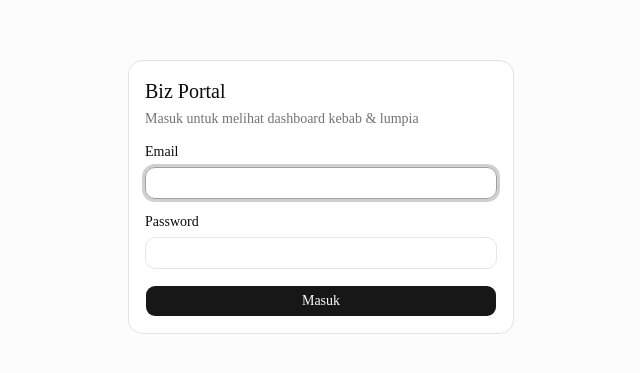
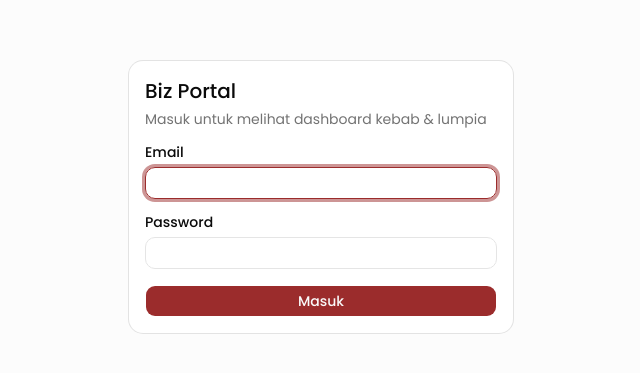
Before and after one commit to imamf85/biz-portal, a Next.js app: page /login in a window 1280 px wide. Shown: the part 203-576 px from the top of the page, without its empty margins (319-959 px from the left). Built offline with nearby package versions, Linux system fonts and the light colour scheme.

Commit message:
feat: update color variables in globals.css and refactor font imports in layout.tsx

```diff
--- a/src/app/globals.css
+++ b/src/app/globals.css
@@ -56,9 +56,9 @@
   --card-foreground: oklch(0.145 0 0);
   --popover: oklch(1 0 0);
   --popover-foreground: oklch(0.145 0 0);
-  --primary: oklch(0.205 0 0);
+  --primary: oklch(0.465 0.147 24.938);
   --primary-foreground: oklch(0.985 0 0);
-  --secondary: oklch(0.97 0 0);
+  --secondary: oklch(0.652 0.132 81.572);
   --secondary-foreground: oklch(0.205 0 0);
   --muted: oklch(0.97 0 0);
   --muted-foreground: oklch(0.556 0 0);
@@ -67,9 +67,9 @@
   --destructive: oklch(0.577 0.245 27.325);
   --border: oklch(0.922 0 0);
   --input: oklch(0.922 0 0);
-  --ring: oklch(0.708 0 0);
-  --chart-1: #2a78d6;
-  --chart-2: #eb6834;
+  --ring: oklch(0.465 0.147 24.938);
+  --chart-1: #9b2c2c;
+  --chart-2: #b8860b;
   --chart-3: #1baf7a;
   --chart-4: #eda100;
   --chart-5: #e87ba4;
@@ -91,10 +91,10 @@
   --card-foreground: oklch(0.985 0 0);
   --popover: oklch(0.205 0 0);
   --popover-foreground: oklch(0.985 0 0);
-  --primary: oklch(0.922 0 0);
-  --primary-foreground: oklch(0.205 0 0);
-  --secondary: oklch(0.269 0 0);
-  --secondary-foreground: oklch(0.985 0 0);
+  --primary: oklch(0.554 0.164 24.216);
+  --primary-foreground: oklch(0.985 0 0);
+  --secondary: oklch(0.669 0.13 79.194);
+  --secondary-foreground: oklch(0.205 0 0);
   --muted: oklch(0.269 0 0);
   --muted-foreground: oklch(0.708 0 0);
   --accent: oklch(0.269 0 0);
@@ -102,9 +102,9 @@
   --destructive: oklch(0.704 0.191 22.216);
   --border: oklch(1 0 0 / 10%);
   --input: oklch(1 0 0 / 15%);
-  --ring: oklch(0.556 0 0);
-  --chart-1: #3987e5;
-  --chart-2: #d95926;
+  --ring: oklch(0.554 0.164 24.216);
+  --chart-1: #c04040;
+  --chart-2: #bf8a1f;
   --chart-3: #199e70;
   --chart-4: #c98500;
   --chart-5: #d55181;
--- a/src/app/layout.tsx
+++ b/src/app/layout.tsx
@@ -1,10 +1,11 @@
 import type { Metadata, Viewport } from "next";
-import { Geist, Geist_Mono } from "next/font/google";
+import { Poppins, Geist_Mono } from "next/font/google";
 import { Toaster } from "@/components/ui/sonner";
 import "./globals.css";
 
-const geistSans = Geist({
-  variable: "--font-geist-sans",
+const poppins = Poppins({
+  variable: "--font-sans",
+  weight: ["400", "500", "600", "700"],
   subsets: ["latin"],
 });
 
@@ -28,7 +29,7 @@ export default function RootLayout({ children }: LayoutProps<"/">) {
   return (
     <html
       lang="id"
-      className={`${geistSans.variable} ${geistMono.variable} h-full antialiased`}
+      className={`${poppins.variable} ${geistMono.variable} h-full antialiased`}
     >
       <body className="min-h-full flex flex-col">
         {children}
```
